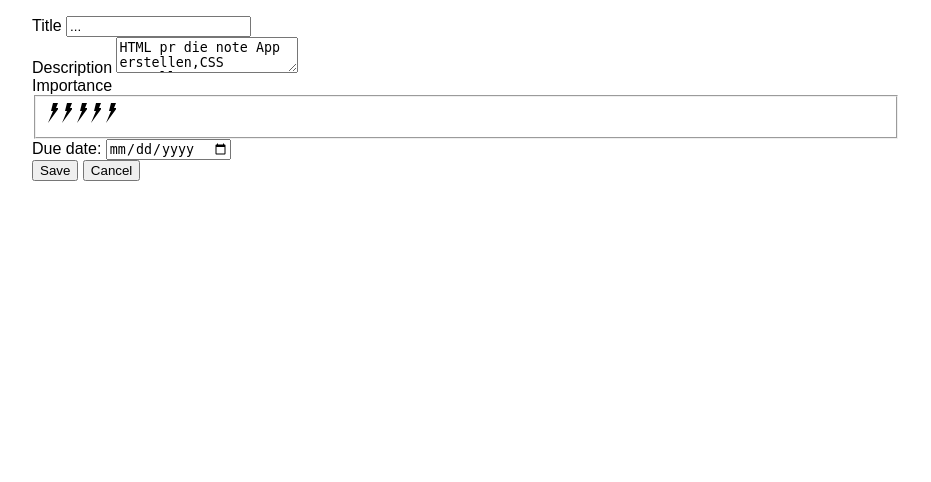
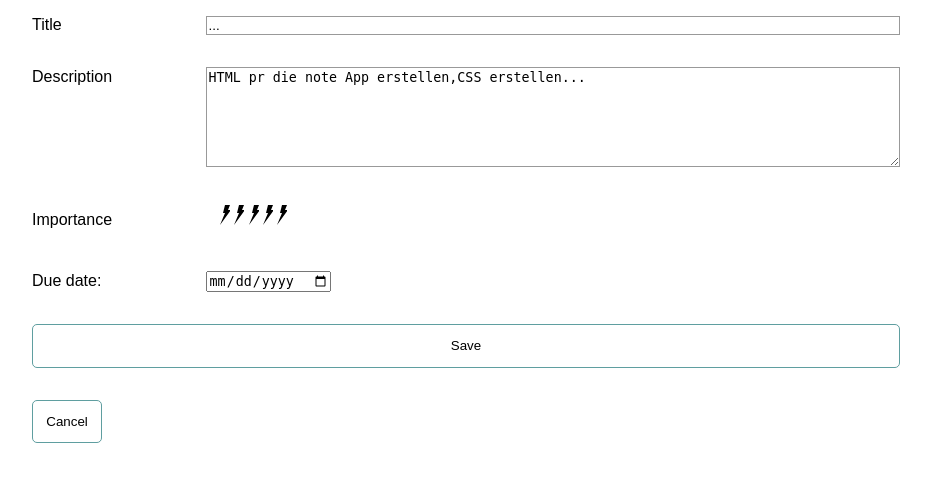
Before and after one commit to judithgull/notes, a web app: file note.html in a window 1280 px wide. Shown: the top 482 px of the page, without its empty margins (174-1105 px from the left). Run offline with its HTML, style and script files only (its server is not run), Linux system fonts and the light colour scheme.

Commit message:
refactor note.html
- tried to use the same structure/styles like in the index.html.

```diff
--- a/css/styles.css
+++ b/css/styles.css
@@ -38,6 +38,10 @@ ul {
 .l-table {
     display: table;
     width: 100%;
+}
+
+.l-table-row {
+    display: table-row;
 }
 
 .l-table-cell {
@@ -197,3 +201,18 @@ ul {
 .article {
     padding: 1em;
 }
+
+.input,
+.textarea {
+    width: 100%;
+    border: 1px solid #999;
+}
+
+.textarea {
+    display: block;
+    height: 100px;
+}
+
+.importance-group {
+    border: none;
+}
--- a/note.html
+++ b/note.html
@@ -7,18 +7,34 @@
     </head>
     <body>
     <article class="article l-site-width">
-        <form id="note" action="index.html" onsubmit="send()">
-            <div>
-                <label for="note-title">Title</label>
-                <input id="note-title" type="text" value="...">
+        <h2 class="is-hidden">Note</h2>
+        <form id="note" class="form" action="index.html" onsubmit="send()">
+            <div class="l-table l-space-bottom--medium">
+                <div class="l-table-row">
+                    <div class="l-table-cell l-column-1">
+                        <label for="note-title" class="label t-title">Title</label>
                     </div>
-            <div>
+
+                    <div class="l-table-cell l-column-2">
+                        <input id="note-title" type="text" value="..." class="input l-space-bottom--medium">
+                    </div>
+                </div>
+                <div class="l-table-row">
+                    <div class="l-table-cell l-column-1">
                         <label for="note-description">Description</label>
-                <textarea id="note-description">HTML pr die note App erstellen,CSS erstellen...</textarea>
                     </div>
-            <div>
-                <label>Importance</label>
-                <fieldset class="importance-group">
+
+                    <div class="l-table-cell l-column-2">
+                        <textarea id="note-description" class="textarea l-space-bottom--medium">HTML pr die note App erstellen,CSS erstellen...</textarea>
+                    </div>
+                </div>
+                <div class="l-table-row">
+                    <div class="l-table-cell l-column-1">
+                        <label for="note-importance">Importance</label>
+                    </div>
+
+                    <div class="l-table-cell l-column-2">
+                        <fieldset id="note-importance" class="importance-group l-space-bottom--medium"">
                             <input formaction="note.html" onclick="storeImportance(0)" id="n-imp-1" type="image" src="img/bolt.svg"
                                    width="10" height="20">
                             <input formaction="note.html" onclick="storeImportance(1)" id="n-imp-2" type="image" src="img/bolt.svg"
@@ -31,13 +47,24 @@
                                    width="10" height="20">
                         </fieldset>
                     </div>
-            <div>
+                </div>
+                <div class="l-table-row">
+                    <div class="l-table-cell l-column-1">
                         <label for="note-due-date">Due date:</label>
+                    </div>
+
+                    <div class="l-table-cell l-column-2">
                         <input id="note-due-date" type="date">
                     </div>
+                </div>
+            </div>
 
-            <button type="submit" value="Submit">Save</button>
-            <button type="cancel">Cancel</button>
+            <button class="btn btn--full l-space-bottom--medium" type="submit" value="Submit" name="save">
+                <span class="t-paragraph">Save</span>
+            </button>
+            <button class="btn" type="cancel" value="Cancel" name="cancel">
+                <span class="t-paragraph">Cancel</span>
+            </button>
 
         </form>
     </article>
```
Lines whose indentation alone changed are shown as unchanged.
